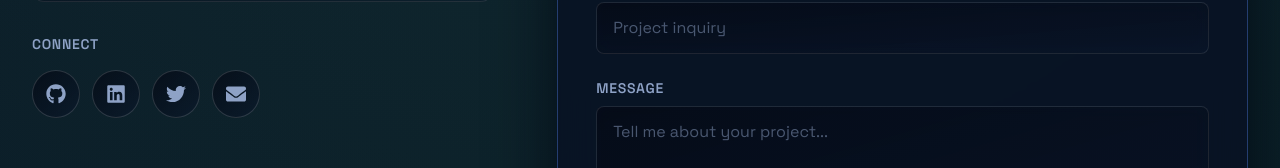
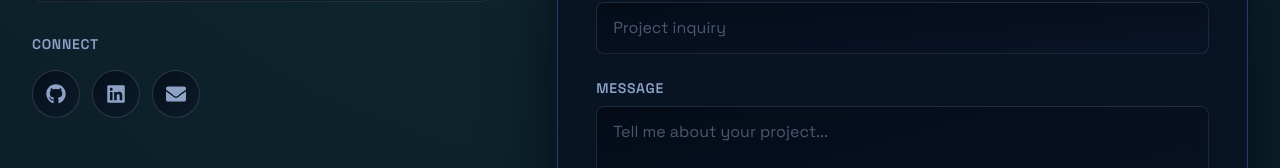
Before and after one commit to Dest3fano/React-Portfolio-Joe-D, a React (Vite) app in the folder portfolio/: page / in a window 1280 px wide. Shown: the part 4825-4993 px from the top of the page. Built offline with nearby package versions, Linux system fonts and the light colour scheme.

Commit message:
Removed twitter icon from my contact section

```diff
--- a/portfolio/src/data/contact.ts
+++ b/portfolio/src/data/contact.ts
@@ -11,7 +11,6 @@ export const contactData = {
   social: [
     { name: 'GitHub', url: 'https://github.com', icon: 'FaGithub' },
     { name: 'LinkedIn', url: 'https://linkedin.com', icon: 'FaLinkedin' },
-    { name: 'Twitter', url: 'https://twitter.com', icon: 'FaTwitter' },
     { name: 'Email', url: 'mailto:destefanojoe@gmail.com', icon: 'FaEnvelope' }
   ]
 };
```
